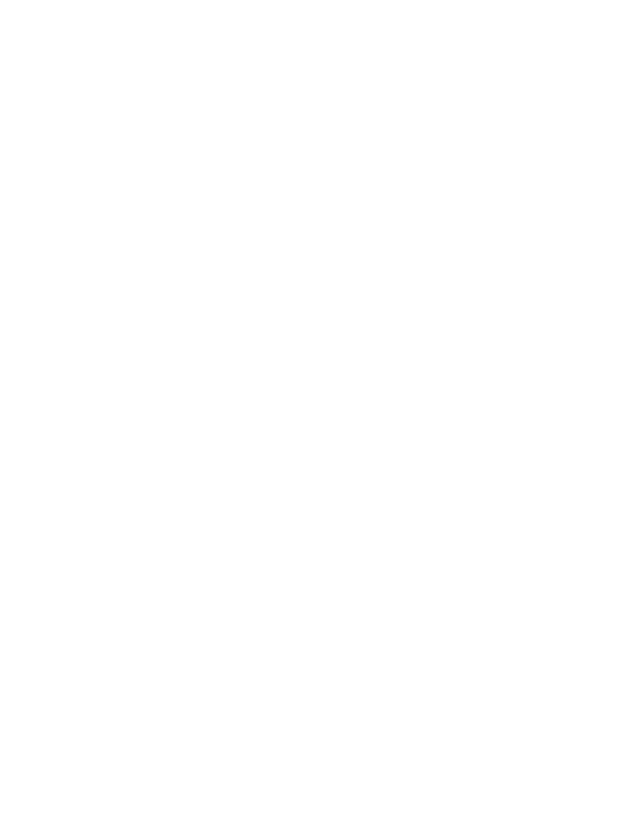
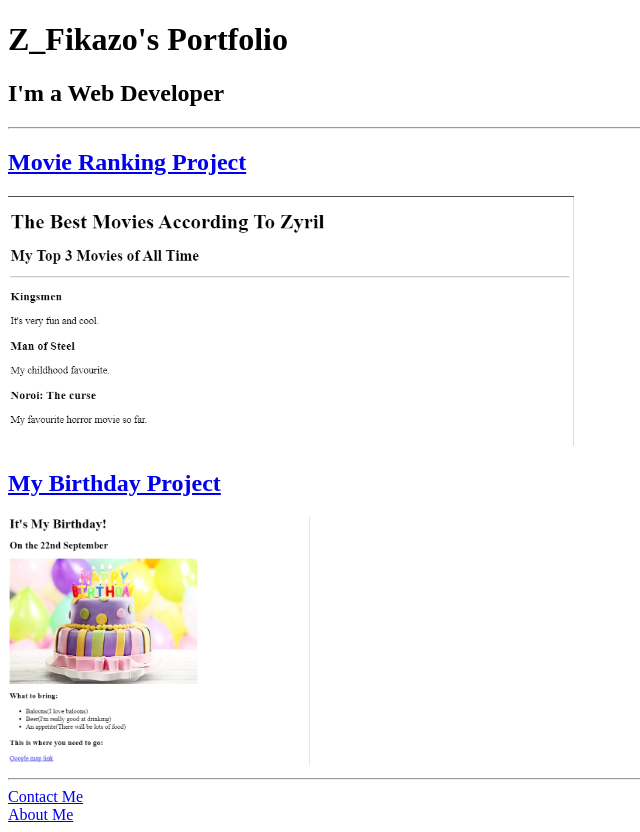
Before and after one commit to Z-fikazo369/html-portfolio, a plain HTML site: page index.html in a window 1280 px wide. Shown: the whole page, without its empty margins (0-640 px from the left). Before the commit the page ends 800 px from the top, so only its background shows below. Drawn offline with Linux system fonts and the light colour scheme.

Commit message:
Add files via upload

```diff
--- a/index.html
+++ b/index.html
@@ -13,3 +13,27 @@ HINT for TODO 6: You can use the height attribute set to 200 to make the image s
 https://developer.mozilla.org/en-US/docs/Web/HTML/Element/img#attr-height -->
 
 <!-- TODO 7: Add the Contact Me and About Me page links -->
+
+<!DOCTYPE html>
+ <html lang="en">
+ <head>
+    <meta charset="UTF-8">
+    <title>My Website</title>
+ </head>
+
+ <body>
+    <h1>Z_Fikazo's Portfolio</h1>
+    <h2>I'm a Web Developer</h2>
+    <hr/>
+
+    <a href="./public/m-ranking.html" draggable="true"> <h2>Movie Ranking Project</h2></a>
+    <img src="./assets/images/screenshot m-rank.png" height="250" alt="Movie Ranking Overview"/>
+
+    <a href="./public/z-bday project.html" draggable="true"><h2>My Birthday Project</h2></a>
+    <img src="./assets/images/z bday invite.png" height="250" alt="Birthday Project Overview"/>
+    <hr/>
+
+    <a href="./public/contact.html" draggable="true">Contact Me</a> <br/>
+    <a href="./public/about.html" draggable="true">About Me</a>
+</body>
+ </html>
```
